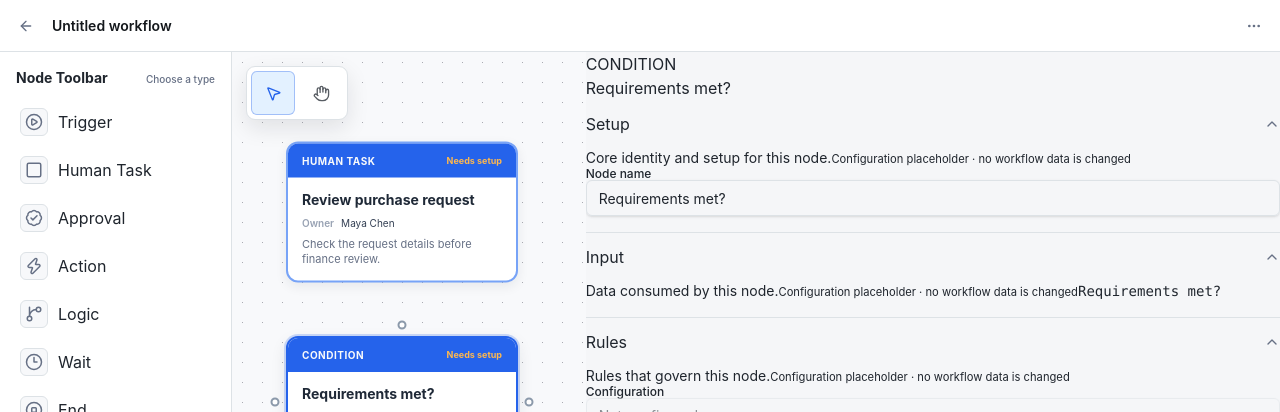
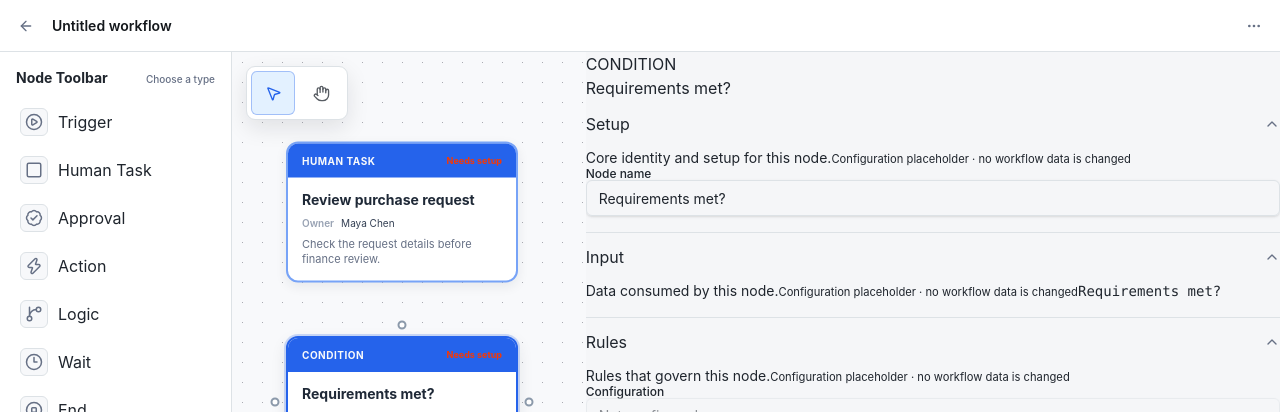
Before and after one commit to garywangda/workflow, a React (Vite) app: page / in a window 1280 px wide. Shown: the top 412 px of the page. Built offline with nearby package versions, Linux system fonts and the light colour scheme.

Commit message:
update node warning color

```diff
--- a/src/features/workflow-editor/styles/workflow-canvas.css
+++ b/src/features/workflow-editor/styles/workflow-canvas.css
@@ -170,7 +170,7 @@
 }
 .workflow-node__config {
   margin-left: auto;
-  color: #ffb84d;
+  color: #f73803;
   font-size: 9px;
   font-weight: 650;
   white-space: nowrap;
```
Also changed, not shown: 1 other file (tests, documents, lock files or other folders).
